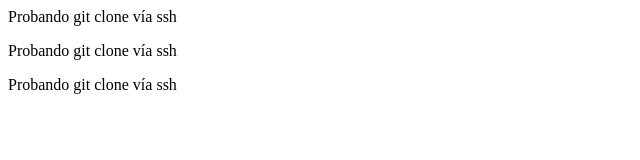
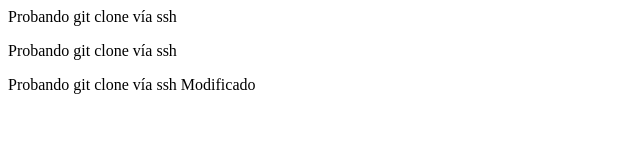
Before and after one commit to luciafernandezgarcia-1/uax-devops-02, a plain HTML site: page index.html in a window 1280 px wide. Shown: the whole page, without its empty margins (0-640 px from the left). Drawn offline with Linux system fonts and the light colour scheme.

Commit message:
Update paragraph text in index.html

```diff
--- a/index.html
+++ b/index.html
@@ -5,6 +5,6 @@
   <body>
     <p>Probando git clone vía ssh</p>
     <p>Probando git clone vía ssh</p>
-    <p>Probando git clone vía ssh</p>
+    <p>Probando git clone vía ssh Modificado</p>
   </body>
 </html>
```
